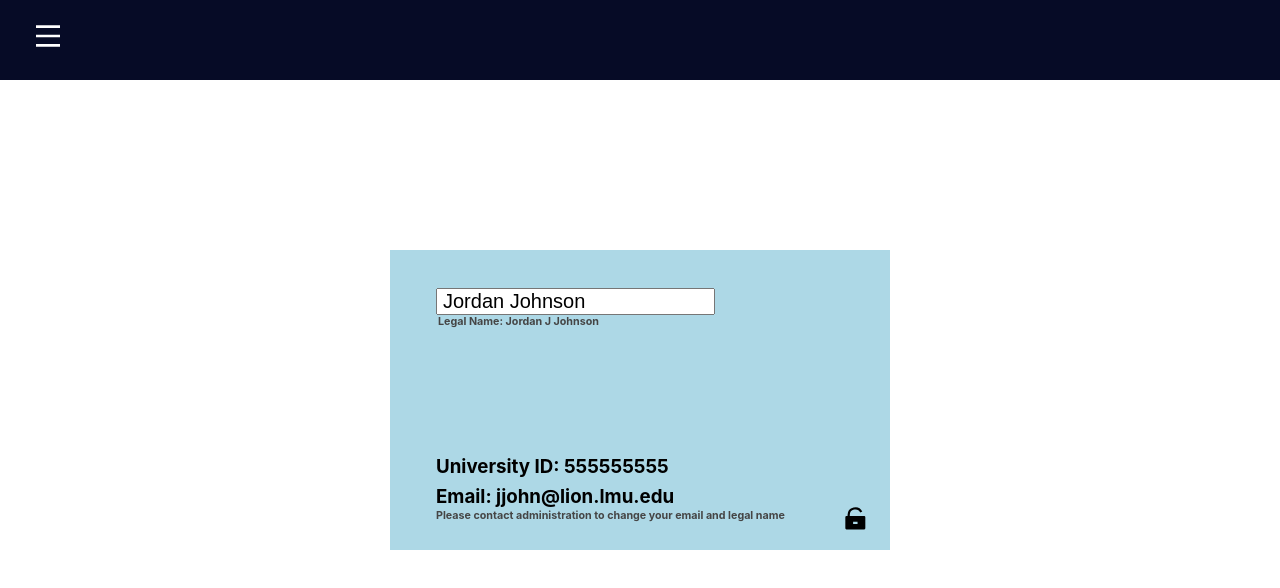
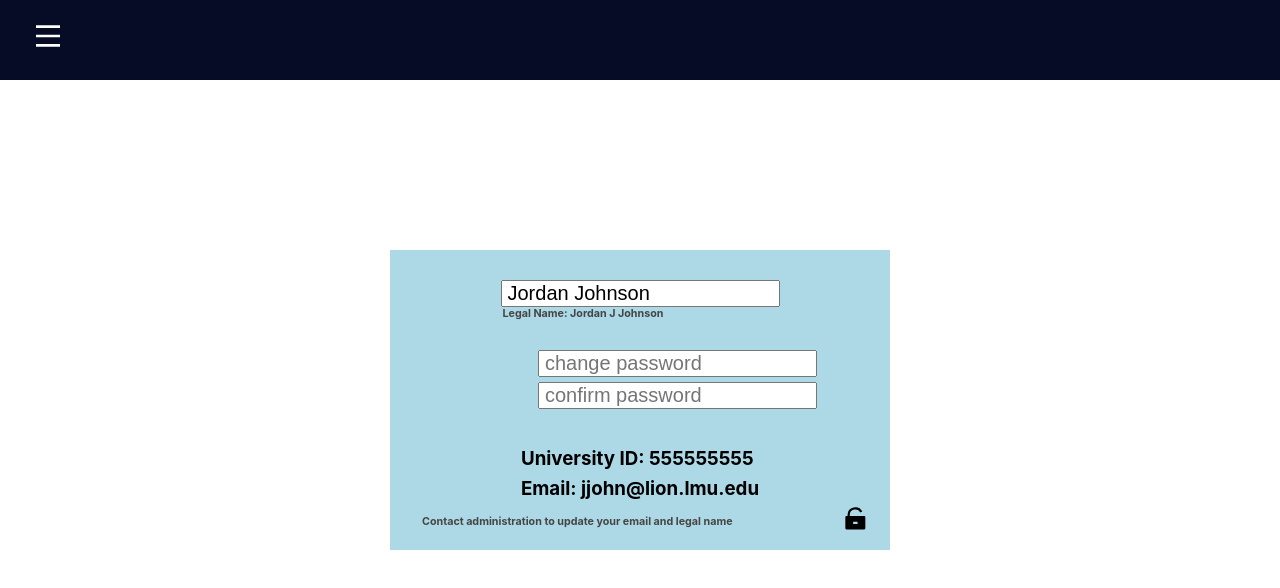
Before and after one commit to TyniTay/Prowlers, a React (Create React App) app: page / in a window 1280 px wide. Both pictures are taken after a click on the button 858 px from the left and 473 px from the top of the page. Shown: the top 588 px of the page. Built offline with nearby package versions, Linux system fonts and the light colour scheme; the HTML template or start-up script is replaced by a standard one.

Commit message:
final commit for the night

```diff
--- a/src/Components/Pages/StudentInfo/StudentInfo.css
+++ b/src/Components/Pages/StudentInfo/StudentInfo.css
@@ -5,18 +5,20 @@
   transform: translate(-50%, -50%);
   z-index: -1;
   background-color: lightblue;
-  display: flex;
   min-width: 500px;
   min-height: 200px;
 
-  transition: 850ms;
+  display: flex;
+  flex-direction: column;
+  align-items: center;
+
+  transition: 800ms;
 }
 
 .profile.editable {
   min-width: 500px;
   min-height: 300px;
-
-  transition: 850ms;
+  transition: 0ms;
 }
 
 .updateButton {
@@ -34,23 +36,21 @@
 }
 
 .studentName {
-  position: absolute;
-  top: 8px;
-  left: 16px;
   padding: 30px;
 }
 
 .emailAndID {
-  position: absolute;
-  bottom: 8px;
-  left: 16px;
   line-height: 30px;
   padding: 30px;
 }
 
 .updateDisclaimer {
   position: absolute;
-  bottom: 8px;
-  left: 16px;
-  padding: 0px 0px 20px 28px;
+  bottom: 22px;
+  left: 30px;
 }
+
+.passwordForm {
+  margin: 0px 0px 5px 75px;
+  max-width: 350px;
+}
--- a/src/Components/Pages/StudentInfo/StudentInfo.js
+++ b/src/Components/Pages/StudentInfo/StudentInfo.js
@@ -23,7 +23,6 @@ function legalName() {
 const StudentInfo = (props) => {
     const [updatingInfo, setUpdatingInfo] = useState(false)
     const [name, setName] = useState(getUsername())
-    const [password, setPassword] = useState("12345")
 
     const handleUpdateInfo = () => {
         setUpdatingInfo(true)
@@ -40,6 +39,34 @@ const StudentInfo = (props) => {
         }
     }
 
+    var passwordMismatch = false;
+
+    function passwordForm(placeholder) {
+        return(
+            <input
+                className="passwordForm"
+                type = "text"
+                placeholder = {placeholder}
+                onKeyDown={handleKeypress}
+                style={{fontSize: '20px', padding: '0px 5px'}}
+                >
+            </input>
+        )
+    }
+
+    function passwordResetter(p1, p2) {
+        if(p1 === p2) {
+            return(
+                <div>
+                    {passwordForm("new password")}
+                    {passwordForm("confirm password")}
+                    <h6>passwords do not match</h6>
+                </div>
+            );
+        }
+        return(false);
+    }
+
     if (updatingInfo) {
         return(
             <div className="profile editable">
@@ -49,19 +76,21 @@ const StudentInfo = (props) => {
                         onChange = {e => setName(e.target.value)}
                         value = {name}
                         onKeyDown={handleKeypress}
-
                         style={{fontSize: '20px', padding: '0px 5px'}}
                         >
                     </input>
                     {legalName()}
                 </form>
+                {passwordForm("change password")}
+                {passwordForm("confirm password")}
                 {emailAndID()}
                 <h6 className="updateDisclaimer" style={{color: '#454545', textIndent: '2px'}}>
-                         Please contact administration to change your email and legal name
+                    Contact administration to update your email and legal name
                 </h6>
-
                 <IconContext.Provider value={{size: '2em'}}>
-                <button className = "updateButton" onClick={handleConfirmInfo}><RiIcons.RiLockUnlockFill/></button>
+                    <button className = "updateButton" onClick={handleConfirmInfo}>
+                        <RiIcons.RiLockUnlockFill/>
+                    </button>
                 </IconContext.Provider>
             </div>
         )
@@ -77,7 +106,9 @@ const StudentInfo = (props) => {
             </div>
             {emailAndID()}
             <IconContext.Provider value={{size: '2em'}}>
-                <button className = "updateButton" onClick={handleUpdateInfo}><RiIcons.RiLockFill/></button>
+                <button className = "updateButton" onClick={handleUpdateInfo}>
+                    <RiIcons.RiLockFill/>
+                </button>
             </IconContext.Provider>
         </div>
     );
```
Lines whose indentation alone changed are shown as unchanged.
